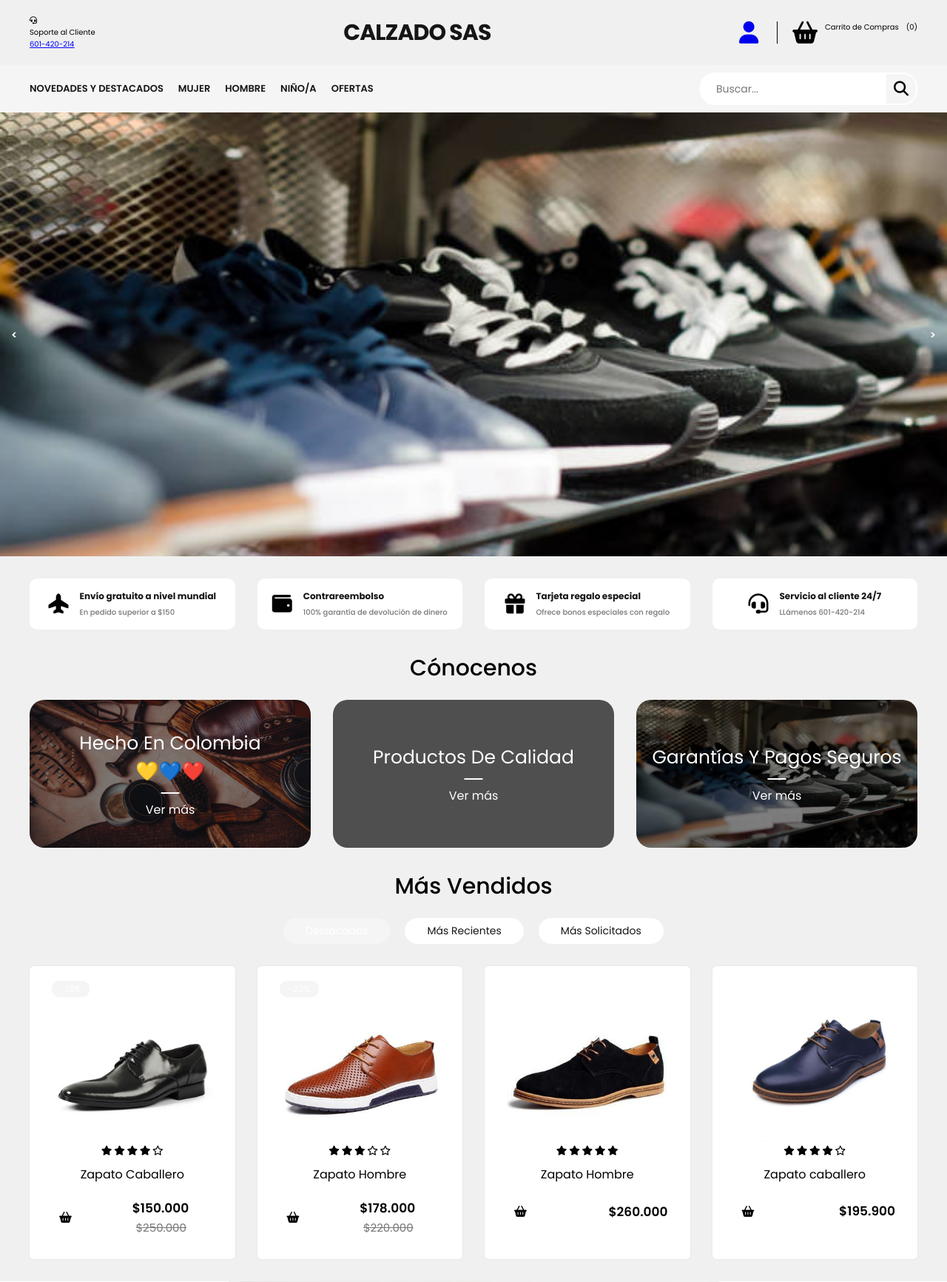
After one commit to Leider0818/Calzado, a Flask app: page /novedades in a window 1280 px wide. The commit adds this page. Shown: the top 1733 px of the page at 74% size. Run offline with Flask 3, Linux system fonts and the light colour scheme; grey boxes are pictures that could not be loaded.

Commit message:
Dev Flask and Python and Slider

```diff
--- a/app.py
+++ b/app.py
@@ -4,34 +4,32 @@
 
 app = Flask(__name__)
 
+@app.route('/login')
+def login ():
+    return render_template('admin/login.html')
 @app.route('/')
-def inicio ():
-    return render_template('admin/login.html')
-
-
-@app.route('/ini')
 def ini ():
-    return render_template('sitio/index.html')
+    return render_template('usuario/index.html')
 
 @app.route('/mujer')
 def mujer ():
-    return render_template('sitio/mujer.html')
+    return render_template('usuario/mujer.html')
 
 @app.route('/hombre')
 def hombre ():
-    return render_template('sitio/hombre.html')
+    return render_template('usuario/hombre.html')
 
 @app.route('/niño')
 def niño ():
-    return render_template('sitio/niño.html')
+    return render_template('usuario/niño.html')
 
 @app.route('/novedades')
 def novedades ():
-    return render_template('sitio/novedades.html')
+    return render_template('usuario/novedades.html')
 
 @app.route('/ofertas')
 def ofertas ():
-    return render_template('sitio/ofertas.html')
+    return render_template('usuario/ofertas.html')
 
 if __name__ == '__main__':
     app.run(debug=True)
--- a/static/css/styles.css
+++ b/static/css/styles.css
@@ -1,5 +1,4 @@
 @import url('https://fonts.googleapis.com/css2?family=Poppins:wght@300;400;500;600;700&display=swap');
-
 
 :root {
 	--primary-color: #F5F5F5;
@@ -207,6 +206,63 @@
 	background-position: center;
 }
 
+
+.carruseles{
+	width: 300%;
+	height: 100%;
+	display: flex;
+	background-color: white;
+}
+
+
+.container-carousel{
+	width: 100%	;
+	height: 60em;
+	background-color: white;
+	background: linear-gradient( rgb(0, 0, 0), rgb(0 0 0 / 42%));
+	position: relative;
+	overflow: hidden;
+}
+
+.slider-section{
+	width: calc(100% / 3);
+	height: 100%;
+}
+
+.slider-section img {
+	width: 100%;
+	height: 100%;
+	object-fit: cover;
+}
+
+.btn-left, .btn-right{
+	display: flex;
+	position: absolute;
+    top: 50%;
+    font-size: 1.5rem;
+	background-color: transparent;
+	border-radius: 15%;
+    cursor: pointer;
+	padding: 5px;
+	font-weight: 600;
+	color: #fffffff1;
+	transform: translate(0,-50%);
+	user-select: none;
+}
+
+.btn-left:hover, .btn-right:hover {
+	background-color: #151515;
+	color: white;
+}
+
+.btn-left{
+	left: 10px;
+}
+
+.btn-right{
+	right: 10px;
+}
+
 .content-banner {
 	max-width: 90rem;
 	margin: 0 auto;
@@ -237,6 +293,8 @@
 	text-transform: uppercase;
 	border-radius: 3rem;
 }
+
+
 
 /* ********************************** */
 .main-content {
--- /dev/null
+++ b/static/js/app.js
@@ -0,0 +1,40 @@
+const btnLeft = document.querySelector('.btn-left'),
+    btnRight = document.querySelector('.btn-right'),
+    slider = document.querySelector('#slider'),
+    sliderSection = document.querySelectorAll('.slider-section');
+
+btnLeft.addEventListener('click', e => moveToLeft());
+btnRight.addEventListener('click', e => moveToRight());
+
+let operacion = 0;
+counter = 0,
+    widthImg = 100 / sliderSection.length;
+
+function moveToRight() {
+    if (counter >= sliderSection.length - 1) {
+        counter = 0
+        operacion = 0
+        slider.style.transform = `translate(-${operacion}%)`
+        slider.style.transition = "none"
+        return;
+    }
+        counter++;
+        operacion = operacion + widthImg;
+        slider.style.transform = `translate(-${operacion}%)`
+        slider.style.transition = "all ease .6s"
+
+}
+
+function moveToLeft() {
+    counter--;
+    if (counter < 0) {
+        counter = sliderSection.length-1
+        operacion = widthImg * (sliderSection.lenght-1)
+        slider.style.transform = `translate(-${operacion}%)`
+        slider.style.transition = "none"
+        return;
+    }
+        operacion = operacion - widthImg;
+        slider.style.transform = `translate(-${operacion}%)`
+        slider.style.transition = "all ease .6s"
+}
--- a/templates/admin/login.html
+++ b/templates/admin/login.html
@@ -4,14 +4,14 @@
     <meta charset="UTF-8">
     <meta name="viewport" content="width=device-width, initial-scale=1.0">
     <title>Login - CALZADO S.A.S</title>
-    <link rel="stylesheet" href="view/css/style.css">
-    <link rel="icon" href="view/img/zapato.png" type="image/x-icon">
+    <link rel="stylesheet" href="{{url_for('static', filename='css/login.css')}}">
+    <link rel="icon" href="{{url_for('static', filename='img/zapato.png')}}" type="image/x-icon">
 </head>
 <body>
     <div class="container">
         <div class="left-side">
             <div class="overlay"></div>
-            <img src="view/img/fondo.jpg" alt="Calzado Elegante">
+            <img src="{{url_for('static', filename='img/fondo.jpg')}}" alt="Calzado Elegante">
         </div>
         <div class="right-side">
             <h1>CALZADO S.A.S</h1>
--- a/templates/usuario/footer.html
+++ b/templates/usuario/footer.html
@@ -73,7 +73,7 @@
                 Desarrollado por Zharick Stephanie López Tribiño &copy; 2025
             </p>
 
-            <img src="View/img/credito.jpg">
+            <img src="{{url_for('static', filename='img/credito.jpg')}}">
         </div>
     </div>
 </footer>
--- a/templates/usuario/header.html
+++ b/templates/usuario/header.html
@@ -1,10 +1,9 @@
 <!DOCTYPE html>
 <html lang="en">
 <head>
-    <meta name="viewport" content="width=
-    , initial-scale=1.0">
+    <meta name="viewport" content="width=device-width, initial-scale=1.0">
     <title>Calzado SAS</title>
-    <link rel="stylesheet" href="View/css/styles.css" />
+    <link rel="stylesheet" href="{{url_for('static', filename='css/styles.css')}}"/>
     <link rel="icon" href="View/img/CALZADO SAS.jpg" type="img/CALZADO">
     <link href="https://cdnjs.cloudflare.com/ajax/libs/font-awesome/6.5.1/css/all.min.css" rel="stylesheet">
 </head>
--- a/templates/usuario/novedades.html
+++ b/templates/usuario/novedades.html
@@ -72,7 +62,7 @@
                 <!-- Producto 1 -->
                 <div class="card-product">
                     <div class="container-img">
-                <img src="View/img/img11.jpg" />
+                        <img src="{{url_for('static', filename='img/img11.jpg')}}" />
                         <span class="discount">-13%</span>
                         <div class="button-group">
                             <span>
@@ -104,8 +94,7 @@
                 <!-- Producto 2 -->
                 <div class="card-product">
                     <div class="container-img">
-                <img
-                    src="View/img/Img6.jpg"/>
+                        <img src="{{url_for('static', filename='img/Img6.jpg')}}" />
                         <span class="discount">-22%</span>
                         <div class="button-group">
                             <span>
@@ -137,10 +126,7 @@
                 <!--  -->
                 <div class="card-product">
                     <div class="container-img">
-                <img
-                    src="View/img/img3.jpg"
-
-                />
+                        <img src="{{url_for('static', filename='img/img3.jpg')}}" />
                         <div class="button-group">
                             <span>
                                 <i class="fa-regular fa-eye"></i>
@@ -171,7 +157,7 @@
                 <!--  -->
                 <div class="card-product">
                     <div class="container-img">
-                <img src="View/img/img5.jpg" />
+                        <img src="{{url_for('static', filename='img/img5.jpg')}}" />
                         <div class="button-group">
                             <span>
                                 <i class="fa-regular fa-eye"></i>
--- /dev/null
+++ b/templates/usuario/slider.html
@@ -0,0 +1,17 @@
+
+
+<div class="container-carousel">
+    <div class="carruseles" id="slider">
+        <section class="slider-section">
+            <img class="slide-img" src="{{url_for('static', filename='img/garantia.jpg')}}" />
+        </section>
+        <section class="slider-section">
+            <img class="slide-img" src="{{url_for('static', filename='img/fondo.jpg')}}" />
+        </section>
+        <section class="slider-section">
+            <img class="slide-img" src="{{url_for('static', filename='img/img7.jpg')}}" />
+        </section>
+    </div>
+    <div class="btn-left"><</div>
+    <div class="btn-right">></div>
+</div>
```
Also changed, not shown: other parts of templates/usuario/novedades.html (+24 -38 lines), templates/usuario/hombre.html (+15 -15 lines), templates/usuario/index.html (+15 -15 lines), templates/usuario/mujer.html (+15 -15 lines), templates/usuario/niño.html (+16 -16 lines), templates/usuario/ofertas.html (+16 -16 lines). Lines whose indentation alone changed are shown as unchanged.
